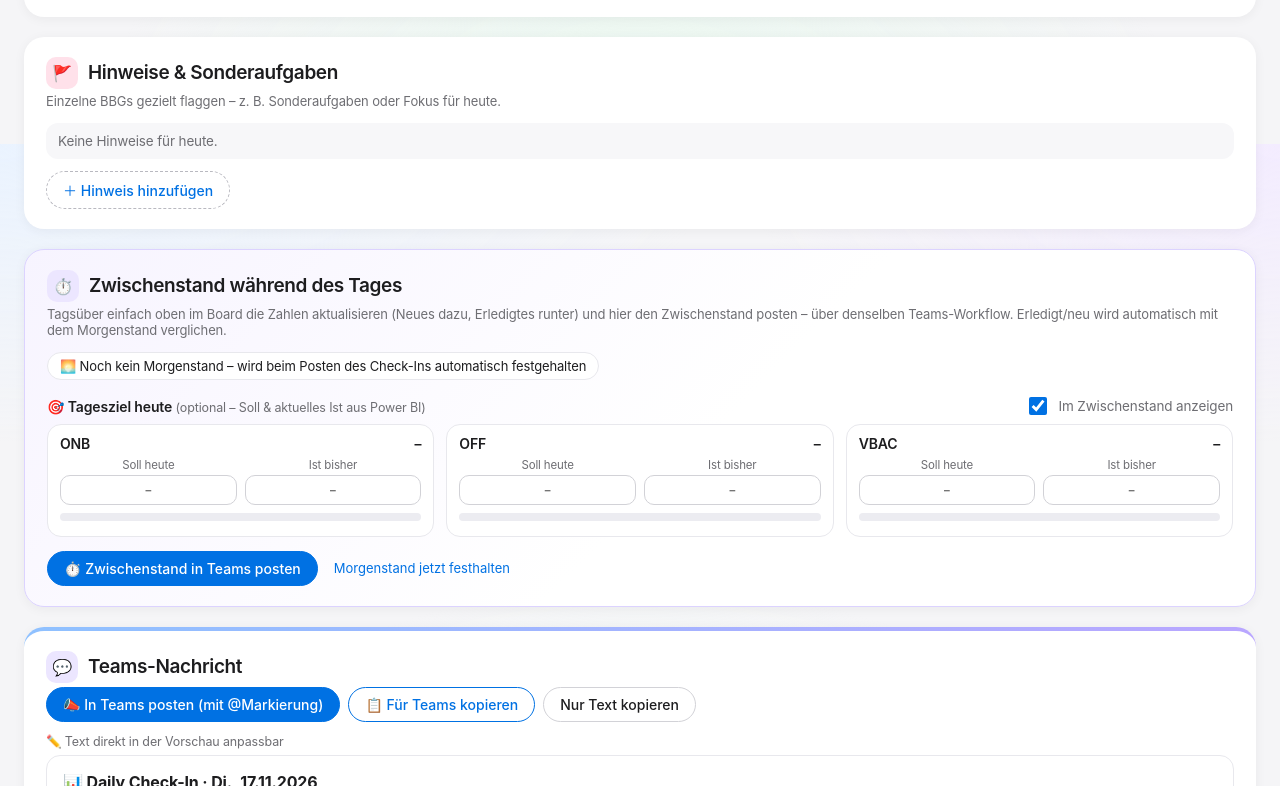
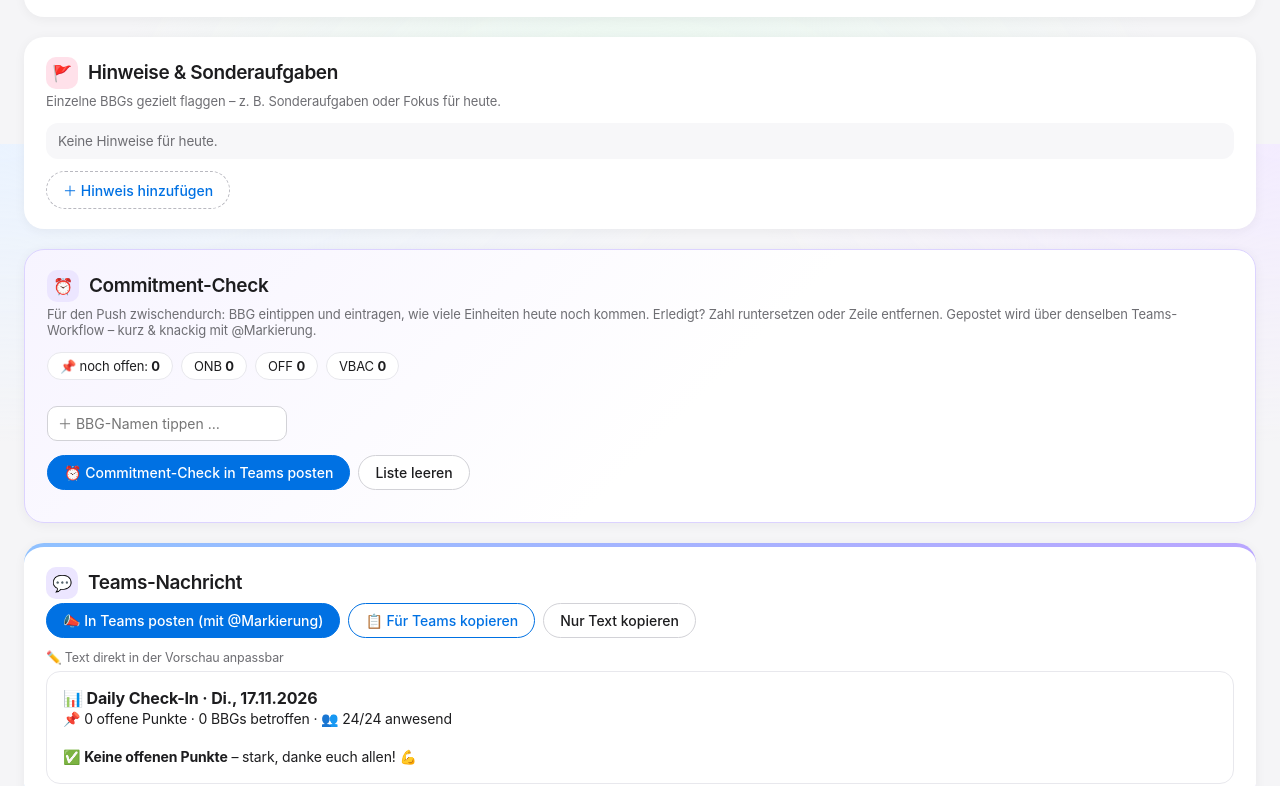
Before and after one commit to bbg-tools/check-in, a plain HTML site: page index.html in a window 1280 px wide. Shown: the part 1456-2242 px from the top of the page. Drawn offline with Linux system fonts and the light colour scheme.

Commit message:
Zwischenstand ersetzt durch Commitment-Check: wer liefert heute noch wie viel (ONB/OFF/VBAC), kurz mit @Markierung
Co-Authored-By: Claude Opus 5.5 <noreply@anthropic.com>
Claude-Session: https://claude.ai/code/session_014ox9ssLpvXXCz8rwdagpb1

```diff
--- a/index.html
+++ b/index.html
@@ -712,7 +712,7 @@ $('bEml').onclick=()=>{
 $('bNew').onclick=()=>{
   if(!confirm('Alle Zahlen, Kommentare und Screenshots leeren? Abwesenheiten und Vertretungen bleiben erhalten.'))return;
   if(S.tot&&Object.values(S.tot).some(x=>x!==''))S.prevTot=S.tot;S.tot={};TOT.forEach(([,id])=>$(id).value='');SHOTS.length=0;renderShots();
-  TEAM.forEach(t=>{S.rows[t.name].c={};S.rows[t.name].cmt='';});S.date=todayISO();S.carried=false;delete S.morning;delete S.today;delete S.goal;document.querySelectorAll('[data-t],[data-g]').forEach(x=>x.value='');$('datum').value=S.date;renderGrid();update();
+  TEAM.forEach(t=>{S.rows[t.name].c={};S.rows[t.name].cmt='';});S.date=todayISO();S.carried=false;delete S.commit;delete S.goal;document.querySelectorAll('[data-g]').forEach(x=>x.value='');$('datum').value=S.date;renderGrid();update();
 };
 $('datum').onchange=()=>{S.date=$('datum').value||todayISO();update();};
 
@@ -1228,7 +1228,7 @@ document.addEventListener('keydown',e=>{const t=e.target;if(t&&t.tagName==='INPU
     if(kb>26){toast(`Nachricht zu groß für Teams (${Math.round(kb)} KB, max. ca. 28 KB) – bitte „Teams kopieren“ nutzen`);return;}
     if(!confirm(`${kind||'Nachricht'} jetzt in Teams posten?\n\n${ments} BBG${ments===1?' wird':'s werden'} markiert.`))return;
     const btns=[$('bPost'),$('abPost'),$('bZw'),$('abZw')];
-    const ok=()=>{if(isMain&&window.ciSnapshot)window.ciSnapshot();};btns.forEach(b=>b&&(b.disabled=true));
+    const ok=()=>{};btns.forEach(b=>b&&(b.disabled=true));
     try{
       const r=await fetch(url,{method:'POST',headers:{'Content-Type':'application/json'},body:JSON.stringify(card)});
       if(r.ok||r.status===202){ok();toast('✅ In Teams gepostet – bitte im Chat kurz prüfen');}
@@ -1267,128 +1267,84 @@ document.addEventListener('keydown',e=>{const t=e.target;if(t&&t.tagName==='INPU
 })();
 </script>
 <style>
-/* ===== Zwischenstand ===== */
+/* ===== Commitment-Check ===== */
 #zwCard{border:1px solid #dcd3ff;background:linear-gradient(135deg,#f7f4ff,#fff 55%)}
-.zw-meta{display:flex;flex-wrap:wrap;gap:8px;margin:0 0 14px}
-.zw-pill{background:#fff;border:1px solid var(--line-soft);border-radius:980px;padding:5px 12px;font-size:13px}
-.zw-pill b{font-weight:700}
-.zw-goal{display:grid;grid-template-columns:repeat(3,minmax(0,1fr));gap:12px;margin:6px 0 14px}
-@media(max-width:700px){.zw-goal{grid-template-columns:1fr}}
-.zw-k{background:#fff;border:1px solid var(--line-soft);border-radius:14px;padding:10px 12px}
-.zw-k .t{display:flex;justify-content:space-between;font-weight:600;font-size:14px;margin-bottom:6px}
-.zw-k .bar{height:8px;border-radius:8px;background:#ececf1;overflow:hidden;margin-top:8px}
-.zw-k .bar i{display:block;height:100%;border-radius:8px}
-.zw-k .rest{font-size:12.5px;color:var(--muted);margin-top:5px}
-.zw-btns{display:flex;flex-wrap:wrap;gap:10px;align-items:center}
-.zw-link{border:none;background:none;color:var(--accent);font:inherit;font-size:13px;cursor:pointer;padding:4px 6px;border-radius:8px}
-.zw-link:hover{background:var(--accent-soft)}
+.cm-list{display:flex;flex-direction:column;gap:8px;margin:4px 0 12px}
+.cm-row{display:grid;grid-template-columns:minmax(0,1fr) repeat(3,74px) 54px 30px;gap:8px;align-items:center;padding:8px 10px;border-radius:14px;background:#fff;border:1px solid var(--line-soft)}
+.cm-row .nm{font-weight:600;min-width:0;overflow:hidden;text-overflow:ellipsis;white-space:nowrap}
+.cm-row label{display:flex;flex-direction:column;gap:2px;font-size:11px;color:var(--muted);text-align:center}
+.cm-row input[type=number]{width:100%;text-align:center;font:inherit;font-weight:700;border:1px solid var(--line);border-radius:10px;padding:6px 2px;background:#fff}
+.cm-row input[type=number]:not(:placeholder-shown){background:#6a4fc9;border-color:#6a4fc9;color:#fff}
+.cm-row .tot{text-align:center;font-weight:700;font-size:16px;color:#6a4fc9}
+.cm-new{display:flex;gap:8px;align-items:center}
+.cm-new input{font:inherit;border:1px solid var(--line);border-radius:10px;padding:8px 10px;min-width:240px;background:#fff}
+.cm-sum{display:flex;flex-wrap:wrap;gap:8px;margin:0 0 14px}
+.cm-pill{background:#fff;border:1px solid var(--line-soft);border-radius:980px;padding:5px 12px;font-size:13px}
+@media(max-width:700px){.cm-row{grid-template-columns:repeat(3,minmax(0,1fr)) 30px}.cm-row .nm{grid-column:1/-2}.cm-row .tot{display:none}.cm-new input{min-width:0;flex:1}}
 </style>
 <script>
-/* ===== Zwischenstand während des Tages (gleicher Flow) ===== */
+/* ===== Commitment-Check: wer liefert heute noch wie viel (gleicher Teams-Workflow) ===== */
 (function(){
   const GK=[['onb','ONB'],['off','OFF'],['vbac','VBAC']];
-  const short=l=>l.replace(' offen (heute)','').replace('Schadenstickets On Hold BBG','Schäden On Hold').replace('ReFi Huddle | CS > FFMT Mapping','FFMT Mapping').replace('Reopened Retention Cases','Reopened Retention');
   const hhmm=()=>new Date().toLocaleTimeString('de-DE',{hour:'2-digit',minute:'2-digit'});
-  const T=()=>{S.today=S.today||{};return S.today;};
-  const num=v=>v===undefined||v===''||v===null?null:+v;
-  const cur=(n,k)=>+S.rows[n]?.c?.[k]||0;
-  const mor=(n,k)=>{const m=S.morning;return m&&m.c[n]?(+m.c[n][k]||0):0;};
-  const msum=n=>KPIS.reduce((a,k)=>a+mor(n,k.id),0);
+  const L=()=>{S.commit=S.commit||[];return S.commit;};
+  const n0=v=>Math.max(0,+v||0);
+  const tot=r=>GK.reduce((a,[k])=>a+n0(r[k]),0);
+  const parts=r=>GK.filter(([k])=>n0(r[k])>0).map(([k,l])=>`${n0(r[k])} ${l}`).join(' · ');
+  function sums(){const s={all:0};GK.forEach(([k])=>{s[k]=L().reduce((a,r)=>a+n0(r[k]),0);s.all+=s[k];});return s;}
 
-  // Morgenstand festhalten (automatisch beim Posten des Check-Ins)
-  window.ciSnapshot=function(){
-    const c={};TEAM.forEach(t=>{const r={};KPIS.forEach(k=>{const v=cur(t.name,k.id);if(v)r[k.id]=v;});if(Object.keys(r).length)c[t.name]=r;});
-    S.morning={at:hhmm(),c};update();
-  };
-  function goal(){
-    const t=T(),parts=GK.map(([k,l])=>{const s=num(t[k+'S']),i=num(t[k+'I']);return {k,l,s,i,p:s>0&&i!==null?Math.round(i/s*100):null};});
-    const ok=parts.filter(x=>x.p!==null),ss=ok.reduce((a,x)=>a+x.s,0),si=ok.reduce((a,x)=>a+x.i,0);
-    return {parts,ok,tot:ok.length?{s:ss,i:si,p:Math.round(si/ss*100)}:null};
-  }
-  function stats(){
-    const open=TEAM.reduce((a,t)=>a+sum(t.name),0);
-    let done=0,neu=0;
-    if(S.morning)TEAM.forEach(t=>KPIS.forEach(k=>{const d=cur(t.name,k.id)-mor(t.name,k.id);if(d<0)done-=d;else neu+=d;}));
-    const m=S.morning?Object.values(S.morning.c).reduce((a,r)=>a+Object.values(r).reduce((x,y)=>x+(+y||0),0),0):null;
-    return {open,done,neu,m};
-  }
-  const restTxt=x=>x.i>=x.s?`${x.i} von ${x.s} · ✅ erreicht${x.i>x.s?` (+${x.i-x.s})`:''}`:`${x.i} von ${x.s} · noch ${x.s-x.i}`;
-
-  function buildZw(){
-    const d=data(),st=stats(),g=goal(),rows=window.ciRows;
+  function buildCm(){
     const ents=[];const at=n=>{if(!ents.find(e=>e.mentioned.id===mailOf(n)))ents.push({type:'mention',text:`<at>${n}</at>`,mentioned:{id:mailOf(n),name:n}});return `<at>${n}</at>`;};
-    const body=[{type:'TextBlock',text:`⏱️ Zwischenstand · ${fdLong(S.date)} · ${hhmm()} Uhr`,weight:'Bolder',size:'Large',wrap:true}];
-    body.push({type:'TextBlock',text:`📌 noch ${st.open} offen`+(st.m!==null?` · morgens ${st.m} · ✅ ${st.done} erledigt${st.neu?` · 🆕 ${st.neu} neu`:''}`:''),isSubtle:true,spacing:'None',wrap:true});
-    if(T().show!==false&&g.tot){
-      const clr=p=>p>=100?'Good':'Accent';
-      body.push({type:'TextBlock',text:'🎯 Tagesziel heute',weight:'Bolder',spacing:'Large'});
-      body.push(rows(g.ok.map(x=>[x.l,`${x.p} %`,restTxt(x),0,clr(x.p)]).concat([['Gesamt',`${g.tot.p} %`,restTxt(g.tot),1,clr(g.tot.p)]])));
-    }
-    // offen je BBG (gruppiert nach Zuständigem wie beim Check-In)
-    const G=new Map();
-    d.hits.forEach(n=>{const r=resp(n)||n;if(!G.has(r))G.set(r,{own:false,cover:[]});if(r===n)G.get(r).own=true;else G.get(r).cover.push(n);});
-    const order=[...G.keys()].sort((a,b)=>a.localeCompare(b,'de'));
-    const dTxt=(n,k)=>{if(!S.morning)return '';const c=cur(n,k),m=mor(n,k);return !m?'🆕 neu':c<m?`✅ −${m-c} seit morgens`:c>m?`🆕 +${c-m}`:'';};
-    const lines=n=>KPIS.filter(k=>cur(n,k.id)>0).map(k=>[short(k.label),cur(n,k.id),dTxt(n,k.id)]);
-    if(order.length){
-      body.push({type:'TextBlock',text:'👤 Noch offen je BBG',weight:'Bolder',spacing:'Large'});
-      order.forEach(r=>{
-        const gr=G.get(r),total=(gr.own?sum(r):0)+gr.cover.reduce((a,n)=>a+sum(n),0);
-        const items=[{type:'ColumnSet',columns:[
-          {type:'Column',width:'stretch',verticalContentAlignment:'Center',items:[{type:'TextBlock',text:at(r),weight:'Bolder',size:'Medium',wrap:true}]},
-          {type:'Column',width:'auto',verticalContentAlignment:'Center',items:[{type:'TextBlock',text:`**${total} offen**`,color:'Attention',horizontalAlignment:'Right'}]}]}];
-        const own=gr.own?lines(r):[];if(own.length)items.push(rows(own,true));
-        gr.cover.forEach(n=>{
-          items.push({type:'TextBlock',text:`🏖️ Vertretung für ${n}`,isSubtle:true,weight:'Bolder',size:'Small',wrap:true,spacing:'Medium',separator:own.length>0});
-          const f=lines(n);if(f.length)items.push(rows(f,true));
-        });
-        body.push({type:'Container',style:'emphasis',spacing:'Small',items});
-      });
-    }
-    if(S.morning){
-      const fin=TEAM.map(t=>t.name).filter(n=>msum(n)>0&&sum(n)===0).sort((a,b)=>a.localeCompare(b,'de'));
-      if(fin.length)body.push({type:'TextBlock',text:`✅ **Alles erledigt:** ${fin.join(', ')} – stark! 💪`,wrap:true,spacing:'Medium'});
-    }
-    body.push({type:'TextBlock',text:st.open?'👉 Bitte die restlichen Punkte bis Feierabend abarbeiten und entsprechend pflegen. Danke! 🙌':'🎉 Alles erledigt – mega, danke euch allen! 💪',wrap:true,spacing:'Large'});
+    const s=sums(),list=L().filter(r=>tot(r)>0).sort((a,b)=>tot(b)-tot(a)||a.n.localeCompare(b.n,'de'));
+    const body=[{type:'TextBlock',text:`⏰ Commitment-Check · ${hhmm()} Uhr`,weight:'Bolder',size:'Large',wrap:true},
+      {type:'TextBlock',text:`Noch offen: **${s.all} Einheiten**`+(s.all?' · '+GK.filter(([k])=>s[k]).map(([k,l])=>`${l} ${s[k]}`).join(' · '):''),spacing:'None',wrap:true}];
+    if(list.length){
+      body.push({type:'TextBlock',text:'👇 Von euch kommt heute noch:',weight:'Bolder',spacing:'Medium'});
+      body.push(window.ciRows(list.map(r=>[at(r.n),tot(r),parts(r)])));
+      body.push({type:'TextBlock',text:'👉 Bitte bis Feierabend nachziehen – ihr schafft das! 💪',wrap:true,spacing:'Medium'});
+    }else body.push({type:'TextBlock',text:'🎉 Alle Commitments erfüllt – stark, Team! 💪',wrap:true,spacing:'Medium'});
     return {type:'message',attachments:[{contentType:'application/vnd.microsoft.card.adaptive',contentUrl:null,content:{
       $schema:'http://adaptivecards.io/schemas/adaptive-card.json',type:'AdaptiveCard',version:'1.4',body,msteams:{width:'Full',entities:ents}}}]};
   }
-  window.buildZwCard=buildZw;
+  window.buildCmCard=buildCm;
 
   // UI
   const card=document.createElement('div');card.className='card';card.id='zwCard';
-  card.innerHTML=`<h2><span class="ico" style="--c:#ece6ff">⏱️</span>Zwischenstand während des Tages</h2>
-    <p class="sub">Tagsüber einfach oben im Board die Zahlen aktualisieren (Neues dazu, Erledigtes runter) und hier den Zwischenstand posten – über denselben Teams-Workflow. Erledigt/neu wird automatisch mit dem Morgenstand verglichen.</p>
-    <div class="zw-meta" id="zwMeta"></div>
-    <div class="goal-head"><div class="g-name" style="margin:4px 0 2px">🎯 Tagesziel heute <span class="g-sub" style="font-weight:400">(optional – Soll &amp; aktuelles Ist aus Power BI)</span></div>
-      <label class="goal-tog"><input type="checkbox" id="zwShow"> Im Zwischenstand anzeigen</label></div>
-    <div class="zw-goal">${GK.map(([k,l])=>`<div class="zw-k" id="zk_${k}"><div class="t"><span>${l}</span><span class="pc">–</span></div>
-      <div class="g-in"><label>Soll heute<input type="number" min="0" data-t="${k}S" placeholder="–"></label><label>Ist bisher<input type="number" min="0" data-t="${k}I" placeholder="–"></label></div>
-      <div class="bar"><i></i></div><div class="rest"></div></div>`).join('')}</div>
-    <div class="zw-btns"><button class="b" type="button" id="bZw">⏱️ Zwischenstand in Teams posten</button>
-      <button class="zw-link" type="button" id="zwSnap">Morgenstand jetzt festhalten</button></div>`;
+  card.innerHTML=`<h2><span class="ico" style="--c:#ece6ff">⏰</span>Commitment-Check</h2>
+    <p class="sub">Für den Push zwischendurch: BBG eintippen und eintragen, wie viele Einheiten heute noch kommen. Erledigt? Zahl runtersetzen oder Zeile entfernen. Gepostet wird über denselben Teams-Workflow – kurz &amp; knackig mit @Markierung.</p>
+    <div class="cm-sum" id="cmSum"></div>
+    <div class="cm-list" id="cmList"></div>
+    <div class="cm-new"><input type="text" class="e-pick" list="bbgList" autocomplete="off" id="cmNew" placeholder="＋ BBG-Namen tippen …"></div>
+    <div class="btns" style="margin-top:14px"><button class="b" type="button" id="bZw">⏰ Commitment-Check in Teams posten</button>
+      <button class="b ghost" type="button" id="cmClear">Liste leeren</button></div>`;
   document.querySelector('.outs').before(card);
-  const t0=T();$('zwShow').checked=t0.show!==false;
-  card.querySelectorAll('[data-t]').forEach(inp=>{inp.value=t0[inp.dataset.t]??'';inp.addEventListener('input',()=>{T()[inp.dataset.t]=inp.value;update();});});
-  $('zwShow').onchange=()=>{T().show=$('zwShow').checked;update();};
-  $('zwSnap').onclick=()=>{if(S.morning&&!confirm(`Morgenstand von ${S.morning.at} Uhr durch den aktuellen Stand ersetzen?`))return;window.ciSnapshot();toast('Morgenstand festgehalten');};
-  const go=()=>{if(!S.morning&&!confirm('Es ist noch kein Morgenstand festgehalten (wird beim Posten des Check-Ins automatisch gemerkt).\n\nZwischenstand trotzdem ohne „erledigt/neu“ posten?'))return;window.ciPost(buildZw,'Zwischenstand');};
+
+  function render(focus){
+    $('cmList').innerHTML=L().map((r,i)=>`<div class="cm-row"><div class="nm">${esc(r.n)}</div>
+      ${GK.map(([k,l])=>`<label>${l}<input type="number" min="0" data-cm="${i}" data-k="${k}" value="${esc(r[k]??'')}" placeholder="–"></label>`).join('')}
+      <div class="tot" id="cmT${i}">${tot(r)||'–'}</div><button type="button" class="e-del" data-cmdel="${i}" title="Entfernen">✕</button></div>`).join('');
+    if(focus!==undefined){const f=$('cmList').querySelector(`[data-cm="${focus}"]`);f&&f.focus();}
+  }
+  function paint(){const s=sums();
+    $('cmSum').innerHTML=`<span class="cm-pill">📌 noch offen: <b>${s.all}</b></span>`+GK.map(([k,l])=>`<span class="cm-pill">${l} <b>${s[k]}</b></span>`).join('');
+    L().forEach((r,i)=>{const t=$('cmT'+i);if(t)t.textContent=tot(r)||'–';});}
+  $('cmNew').addEventListener('change',e=>{
+    const v=e.target.value.trim(),n=TEAM.map(t=>t.name).find(x=>x.toLowerCase()===v.toLowerCase());if(!n)return;
+    e.target.value='';let i=L().findIndex(r=>r.n===n);
+    if(i<0){L().push({n});L().sort((a,b)=>a.n.localeCompare(b.n,'de'));i=L().findIndex(r=>r.n===n);}
+    render(i);update();
+  });
+  $('cmList').addEventListener('input',e=>{const t=e.target;if(t.dataset.cm===undefined)return;L()[+t.dataset.cm][t.dataset.k]=t.value;update();});
+  $('cmList').addEventListener('keydown',e=>{if(e.key==='Enter'&&e.target.dataset.cm!==undefined){e.preventDefault();$('cmNew').focus();}});
+  $('cmList').addEventListener('click',e=>{const i=e.target.dataset.cmdel;if(i===undefined)return;L().splice(+i,1);render();update();});
+  $('cmClear').onclick=()=>{if(L().length&&!confirm('Commitment-Liste komplett leeren?'))return;S.commit=[];render();update();};
+  const go=()=>{if(!L().some(r=>tot(r)>0)&&!confirm('Es ist niemand mit offenen Einheiten eingetragen.\n\nTrotzdem „Alle Commitments erfüllt“ posten?'))return;window.ciPost(buildCm,'Commitment-Check');};
   $('bZw').onclick=go;
-  const ab=document.createElement('button');ab.className='ab-btn sec';ab.id='abZw';ab.type='button';ab.textContent='⏱️ Zwischenstand';ab.onclick=go;
+  const ab=document.createElement('button');ab.className='ab-btn sec';ab.id='abZw';ab.type='button';ab.textContent='⏰ Commitment-Check';ab.onclick=go;
   $('abPost').before(ab);
-
-  function refresh(){
-    const st=stats(),g=goal();
-    $('zwMeta').innerHTML=S.morning
-      ?`<span class="zw-pill">🌅 Morgenstand ${esc(S.morning.at)} Uhr: <b>${st.m}</b> offen</span><span class="zw-pill">📌 jetzt <b>${st.open}</b> offen</span><span class="zw-pill">✅ <b>${st.done}</b> erledigt</span><span class="zw-pill">🆕 <b>${st.neu}</b> neu</span>`
-      :`<span class="zw-pill">🌅 Noch kein Morgenstand – wird beim Posten des Check-Ins automatisch festgehalten</span>`;
-    g.parts.forEach(x=>{const el=$('zk_'+x.k),c=x.p===null?'#d2d2d7':x.p>=100?'#30b85a':'#0a84ff';
-      el.querySelector('.pc').textContent=x.p===null?'–':x.p+' %';el.querySelector('.pc').style.color=x.p===null?'':c;
-      el.querySelector('.bar i').style.cssText=`width:${x.p===null?0:Math.min(100,x.p)}%;background:${c}`;
-      el.querySelector('.rest').textContent=x.p===null?'':restTxt(x);});
-  }
-  const oU=update;update=function(){refresh();oU();};
-  update();
+  const oN=$('bNew').onclick;$('bNew').onclick=()=>{oN&&oN();render();update();};
+  const oU=update;update=function(){paint();oU();};
+  render();update();
 })();
 </script>
 </body>
```
